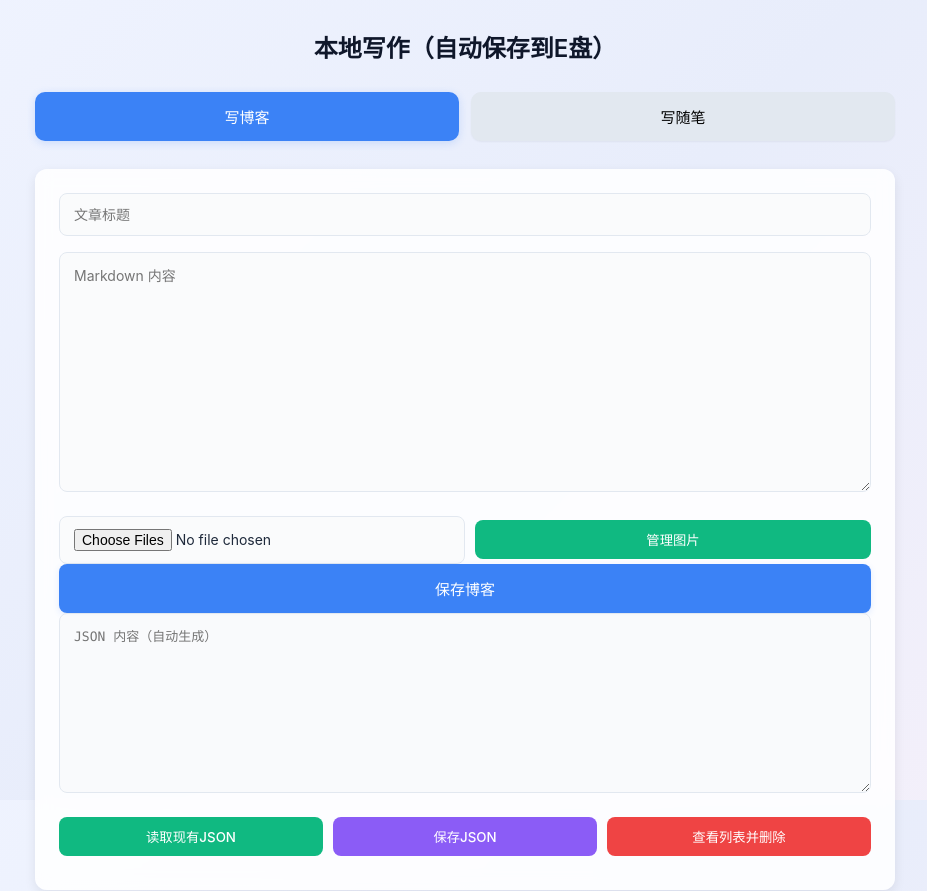
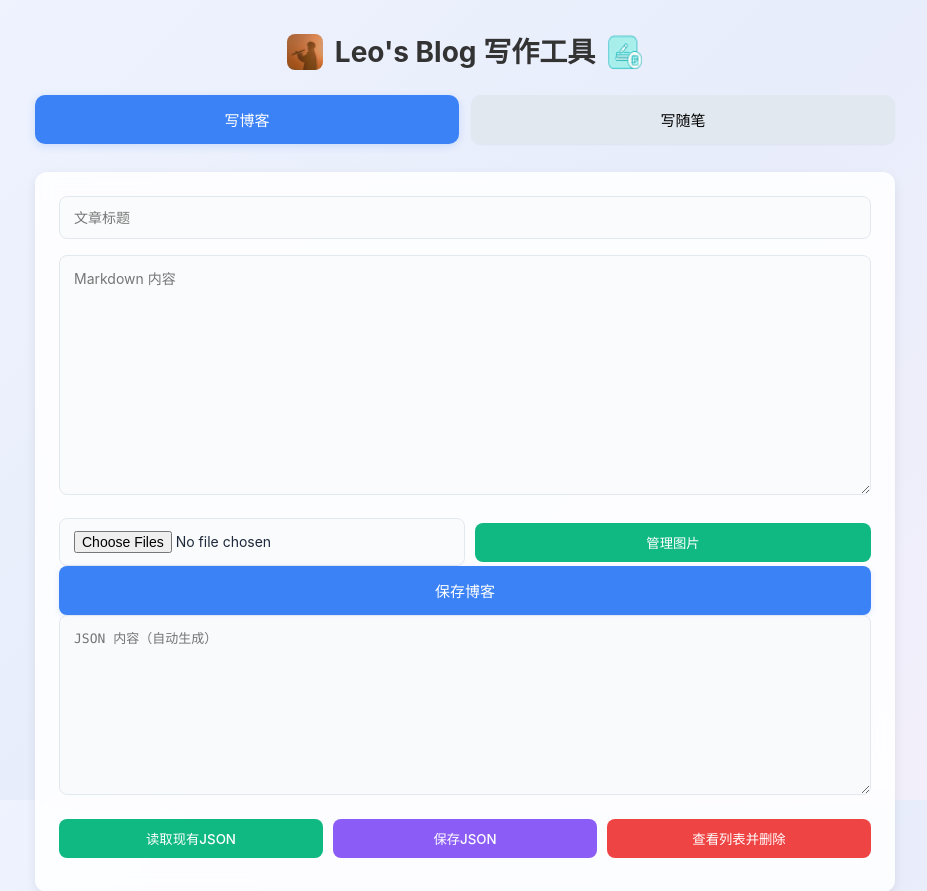
Before and after one commit to Lwaiz/My_Note, a Flask app: page / in a window 1280 px wide. Shown: the top 891 px of the page, without its empty margins (175-1102 px from the left). Run offline with Flask 3, Linux system fonts and the light colour scheme.

Commit message:
完善app readme、添加app图标

```diff
--- a/app/templates/index.html
+++ b/app/templates/index.html
@@ -3,13 +3,24 @@
 <head>
     <meta charset="UTF-8">
     <meta name="viewport" content="width=device-width,initial-scale=1.0">
-    <title>本地写作工具</title>
+    <title>Leo's Blog 写作工具</title>
+    <!-- 网页图标（加到<head>标签里） -->
+    <link rel="icon" type="image/x-icon" href="{{ url_for('static', filename='favicon.ico') }}">
+    <link rel="icon" type="image/png" href="{{ url_for('static', filename='favicon.png') }}">
     <!-- 引入CSS样式文件 -->
     <link rel="stylesheet" href="{{ url_for('static', filename='style.css') }}">
 </head>
 <body>
 
-<h2>本地写作（自动保存到E盘）</h2>
+<!-- 居中大标题 + 左侧图标 -->
+<h1 style="display: flex; align-items: center; justify-content: center; gap: 12px; font-size: 28px; color: #333; margin: 20px 0;">
+  <!-- 左侧你的图标（自动读取static文件夹） -->
+  <img src="{{ url_for('static', filename='blog_favicon.png') }}"
+       style="width: 36px; height: 36px; object-fit: contain;border-radius: 8px;">
+  Leo's Blog 写作工具
+  <img src="{{ url_for('static', filename='favicon.png') }}"
+       style="width: 36px; height: 36px; object-fit: contain;">
+</h1>
 <div class="tab">
   <button id="btn-blog" class="active" onclick="showBlog()">写博客</button>
   <button id="btn-pyq" onclick="showPyq()">写随笔</button>
```
Also changed, not shown: app/README.md, app/img/image_1.png (added), app/img/image_2.png (added), app/img/image_3.png (added), app/static/blog_favicon.png (added), app/static/favicon.ico (added), app/static/favicon.png (added).
